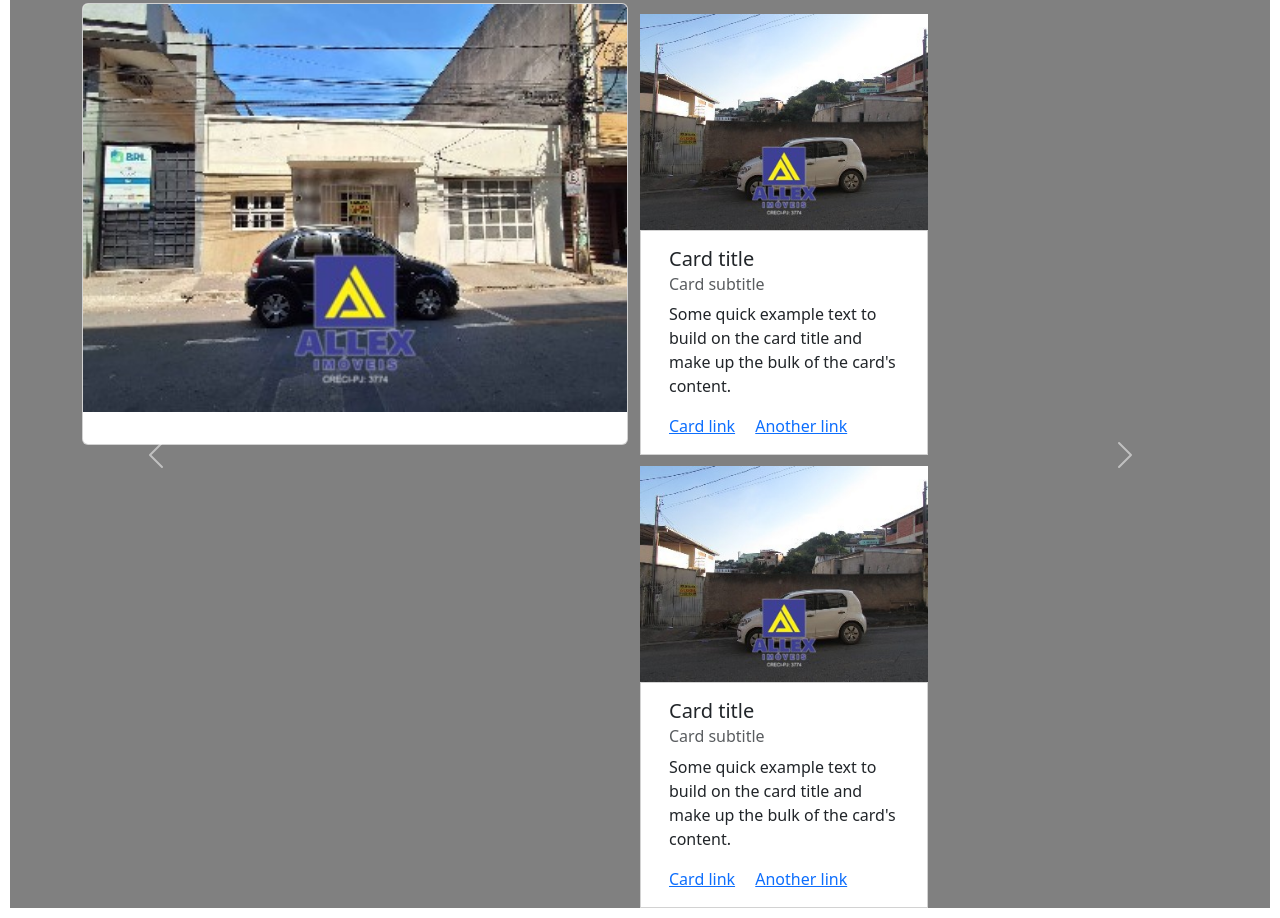
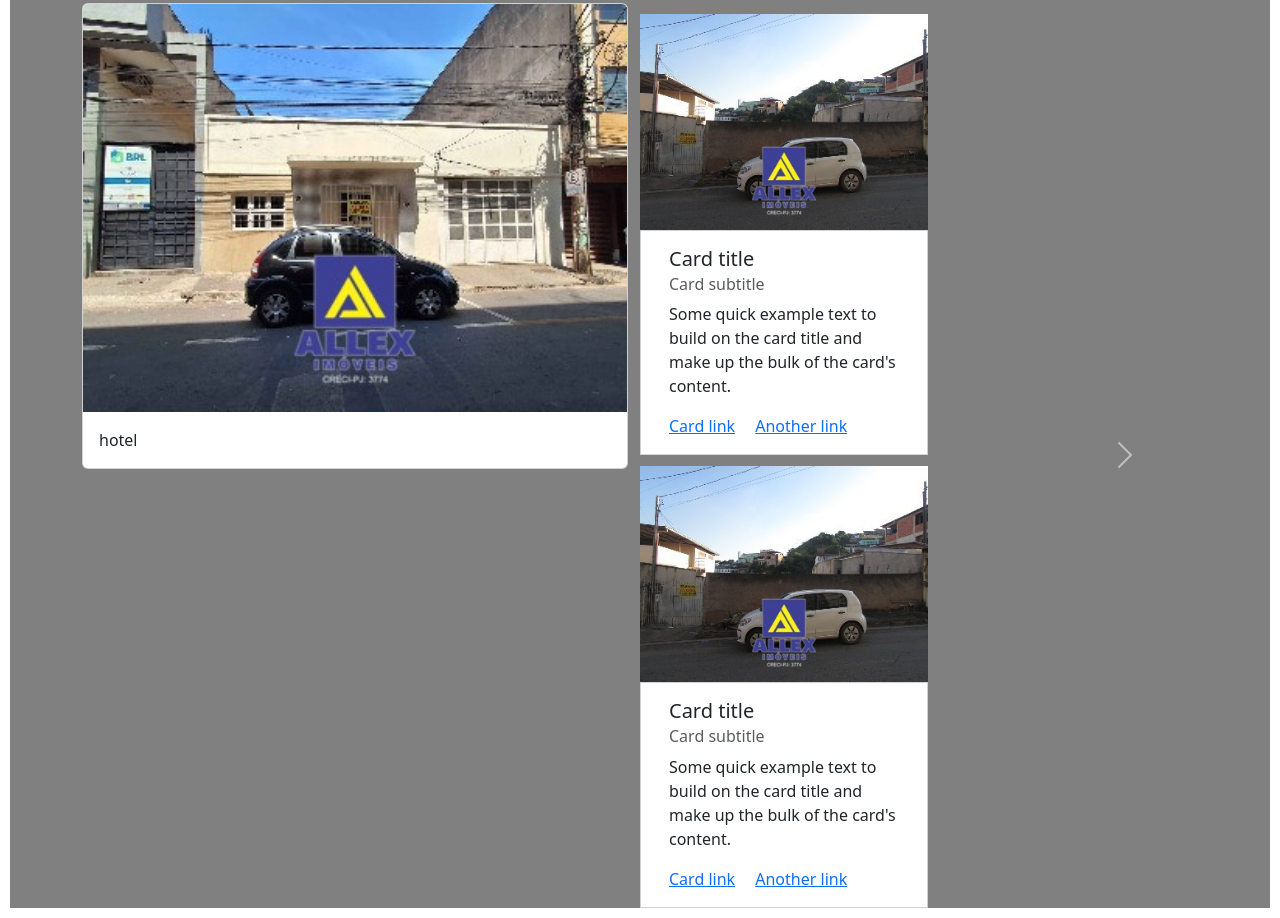
Before and after one commit to LuEdu3/VALE_IMOBILIARIA, a plain HTML site: page index.html in a window 1280 px wide. Shown: the part 576-1494 px from the top of the page. Drawn offline with nearby package versions, Linux system fonts and the light colour scheme.

Commit message:
Adicionado icone

```diff
--- a/index.html
+++ b/index.html
@@ -268,6 +268,13 @@
                     <div class="card style" width: 18rem;">
                       <img src="images/imagem_para_destaque1.jpg" class="card-img-top" alt="...">
                       <div class="card-body info-card-maior">
+                        <div class="detalhes">
+                          <div class="objeto">
+                            <span class="material-symbols-outlined">
+                              hotel
+                              </span>
+                          </div>
+                        </div>
                       </div>
                     </div>
                   </div>
```
